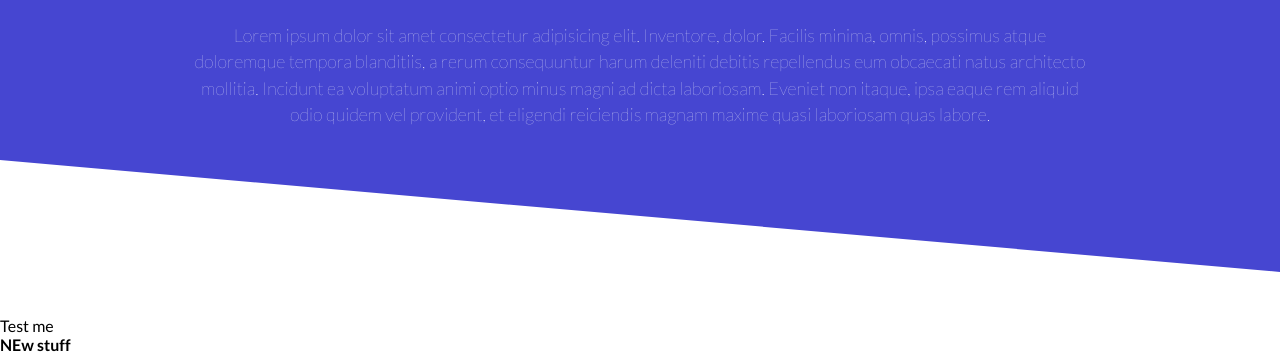
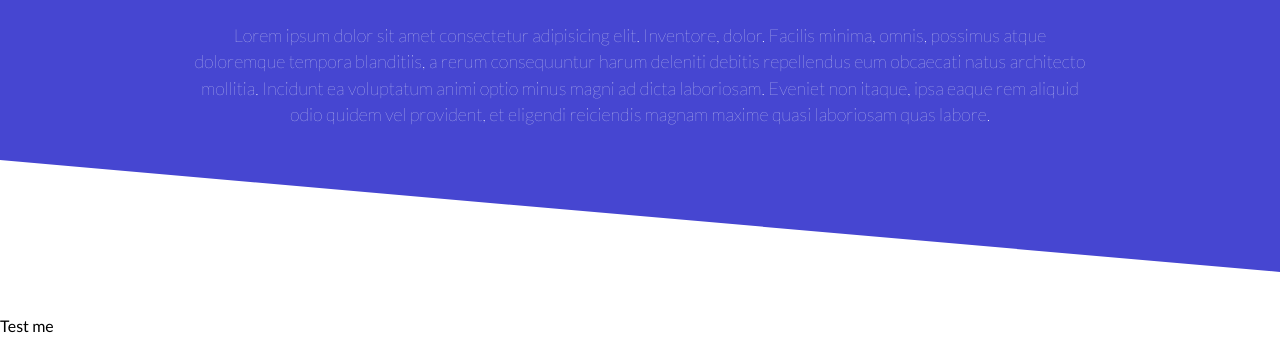
Before and after one commit to nikolamrsic/landing, a website: page index.html in a window 1280 px wide. Shown: the part 661-1015 px from the top of the page. Drawn offline with Linux system fonts and the light colour scheme.

```diff
--- a/index.html
+++ b/index.html
@@ -55,6 +55,6 @@
         <div class="diagonal"></div>
      </div>
       <button>Test me</button>
-      <h1>NEw stuff</h1>
+
   </body>
 </html>
```
